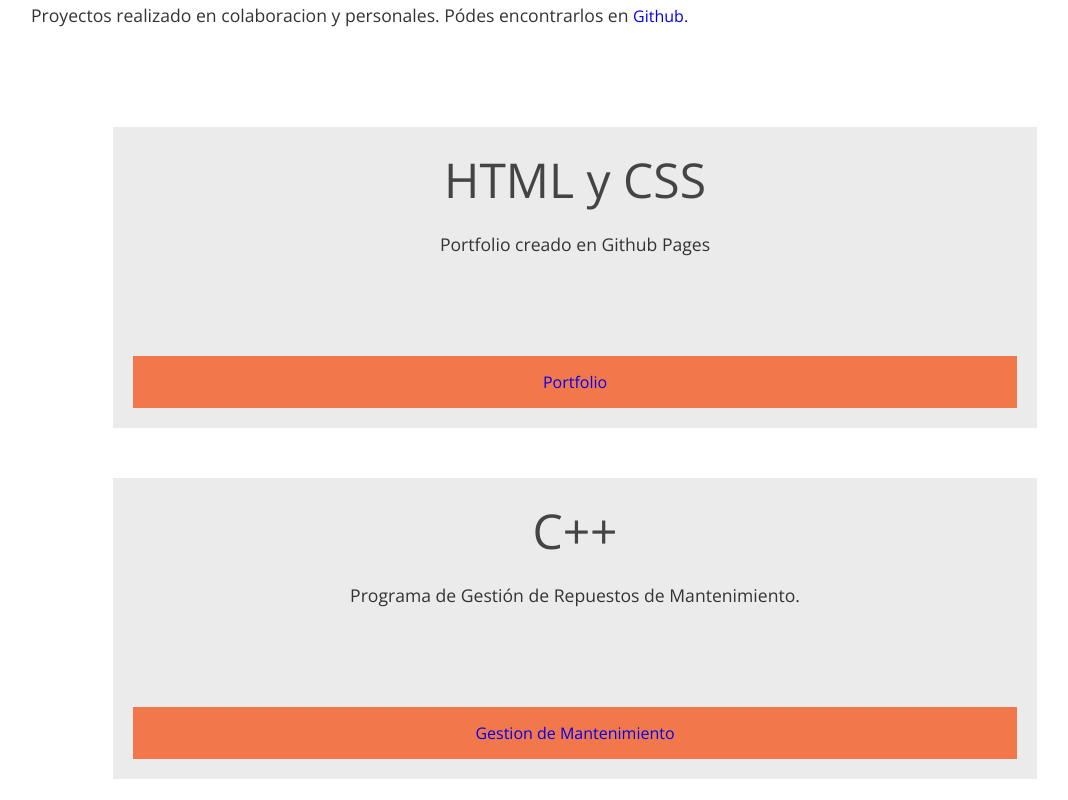
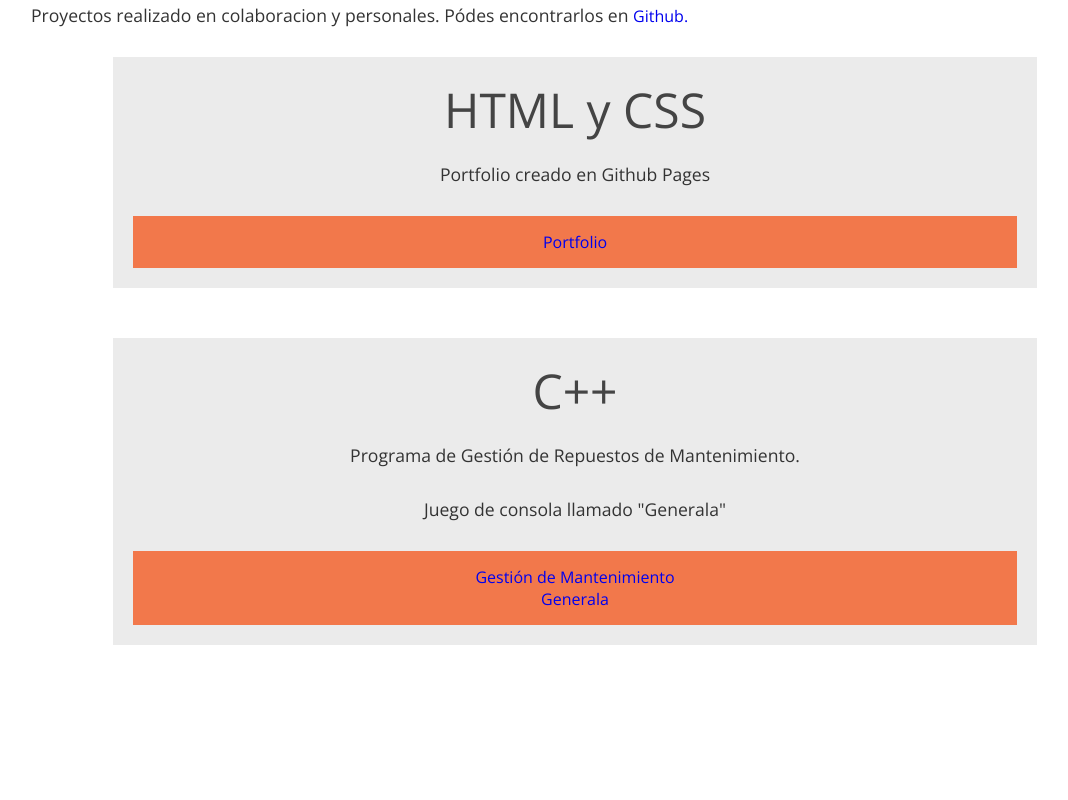
Before and after one commit to PabloBulacio/PabloBulacio.github.io, a plain HTML site: page index.html in a window 1280 px wide. Shown: the part 1600-2400 px from the top of the page, without its empty margins (65-1133 px from the left). Drawn offline with nearby package versions, Linux system fonts and the light colour scheme.

Commit message:
Se corrige los links de los repos

```diff
--- a/css/style.css
+++ b/css/style.css
@@ -145,14 +145,15 @@ main .projects .cont-projects{
     width: 85%;
     max-width: 1200px;
     margin: auto;
-    margin-bottom: 300px;
+    margin-bottom: 0px;
 }
 
 main .projects .description{
     font-weight: 300;
     color: #333;
     font-size: 1.1em;
-    margin-bottom: 100px;
+    margin-bottom: 30px;
+    margin-top: 0px;
 }
 
 main .projects .project{
@@ -168,6 +169,7 @@ main .projects .project{
         background: #F2784B;
         margin-top: 20px;
         padding: 15px;
+
 }
 
 
--- a/index.html
+++ b/index.html
@@ -32,11 +32,13 @@
     <main>
 
       <section class="about_me">
+
           <article>
           <p class="description">Profesional en el área <b>Técnica de Mantenimiento</b>. Además, soy estudiante Universitario de <b>Programación</b> en la UTNFRGP de Buenos Aires, Argentina.</p>
           </article>
 
           <section class="social">
+
             <a target="_blank" href="https://www.facebook.com/BulacioPablo"><img src="source/social/facebook.png" alt="Facebook"></a>
             <a target="_blank" href="https://www.instagram.com/pablofbulacio/"><img src="source/social/instagram.png" alt="Instagram"></a>
             <a target="_blank" href="https://github.com/PabloBulacio"><img src="source/social/github.png" alt="Github"></a>
@@ -60,9 +62,8 @@
                 <p class="description">Portfolio creado en Github Pages</p>
 
                 <div class="repositories">
-              <a target="_blank" href="https://pablobulacio.github.io/">Portfolio</a>
+                <a target="_blank" href="https://github.com/PabloBulacio/PabloBulacio.github.io.git">Portfolio</a>
                 </div>
-
               </div>
 
               <div class="project">
@@ -70,9 +71,15 @@
                 <h3 class="title">C++</h3>
 
                 <p class="description">Programa de Gestión de Repuestos de Mantenimiento.</p>
+                <p class="description">Juego de consola llamado "Generala"</p>
 
                 <div class="repositories">
-              <a target="_blank" href="https://github.com/PabloBulacio/Gestion_de_Mantenimiento.git">Gestion de Mantenimiento</a>
+                <div>
+                <a target="_blank" href="https://github.com/PabloBulacio/Gestion_de_Mantenimiento.git">Gestión de Mantenimiento</a>
+                </div>
+                <div>
+                <a target="_blank" href="https://github.com/PabloBulacio/Generala.git">Generala</a>
+                </div>
               </div>
 
           </div>
@@ -120,8 +127,9 @@
 
       </section>
 
+    <!--Footer-->
       <footer>
-        <h2 class="title">Contactame</h2>
+        <h2 class="title">¡Contáctame!</h2>
         <p class="contact">pablofbulacio@hotmail.com</p>
       </footer>
 
```
Also changed, not shown: css/responsive.css (+0 -16 lines). Lines whose indentation alone changed are shown as unchanged.
